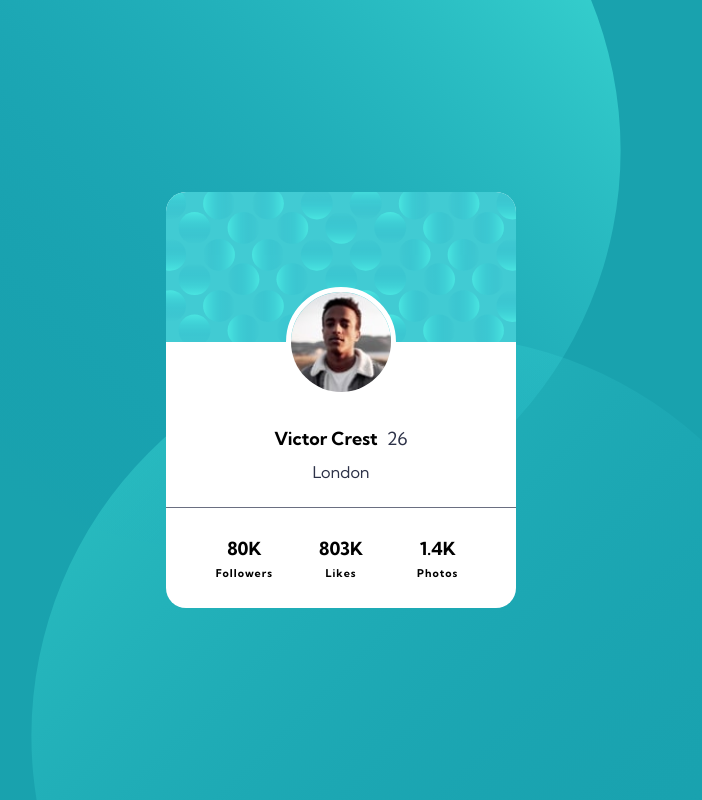
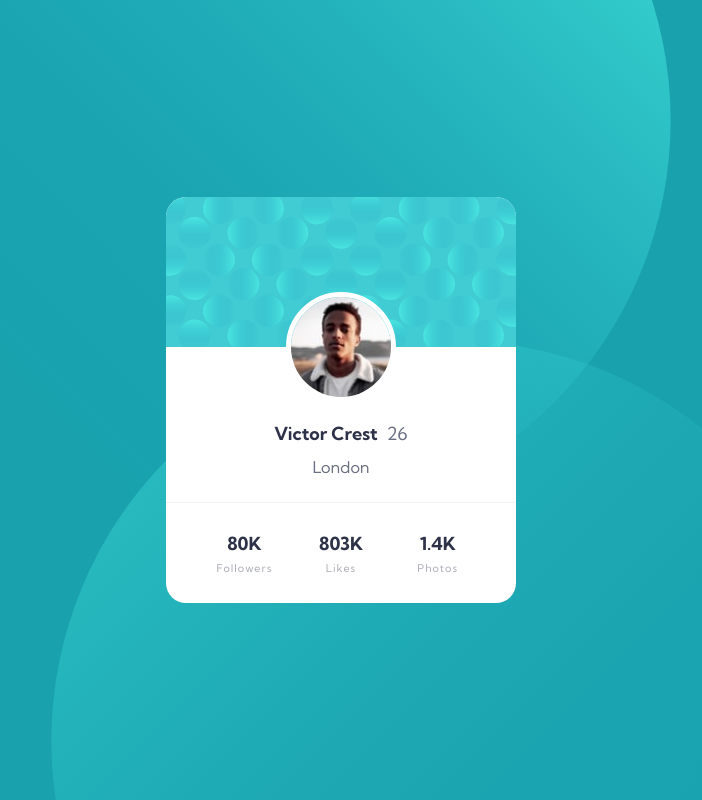
Before and after one commit to Zola987/Card, a website: page index.html in a window 1280 px wide. Shown: the whole page, without its empty margins (299-1001 px from the left). Drawn offline with Linux system fonts and the light colour scheme.

Commit message:
Added fix index.html scss and configure file

```diff
--- a/dist/index.html
+++ b/index.html
@@ -4,7 +4,7 @@
     <meta charset="UTF-8" />
     <meta http-equiv="X-UA-Compatible" content="IE=edge" />
     <meta name="viewport" content="width=device-width, initial-scale=1.0" />
-    <link rel="stylesheet" href="css/main.css" />
+    <link s rel="stylesheet" href="dist/css/main.css" />
     <link rel="icon" href="favicon.ico" type="image/x-icon" />
     <title>Card</title>
   </head>
@@ -12,43 +12,51 @@
     <main>
       <section class="center">
         <!-- Circles-->
-        <article class="background">
-          <img class="back1" src="images/bg-pattern-top.svg" alt="" />
-          <img class="back2" src="images/bg-pattern-bottom.svg" alt="" />
-        </article>
+        <div class="background">
+          <img
+            class="back1"
+            src="dist/images/bg-pattern-top.svg"
+            alt="picture-top"
+          />
+          <img
+            class="back2"
+            src="dist/images/bg-pattern-bottom.svg"
+            alt="picture-bottom"
+          />
+        </div>
 
         <!-- Card -->
         <article class="card">
           <!-- Card-Head -->
-          <article class="card-head"></article>
+          <div class="card-head"></div>
 
           <!-- Card-Info -->
-          <article class="card-info">
-            <article class="img">
-              <img src="images/image-victor.jpg" alt="" />
-            </article>
+          <div class="card-info">
+            <div class="img">
+              <img src="dist/images/image-victor.jpg" alt="picture-profile" />
+            </div>
             <h2 class="name">
               Victor Crest
               <span class="age">26</span>
             </h2>
-            <article class="city">London</article>
-          </article>
+            <div class="city">London</div>
+          </div>
 
           <!-- Card-Footer -->
-          <article class="card-footer">
-            <article class="item">
+          <div class="card-footer">
+            <div class="item">
               <h4 class="value">80K</h4>
               <h5 class="meta">Followers</h5>
-            </article>
-            <article class="item">
+            </div>
+            <div class="item">
               <h4 class="value">803K</h4>
               <h5 class="meta">Likes</h5>
-            </article>
-            <article class="item">
+            </div>
+            <div class="item">
               <h4 class="value">1.4K</h4>
               <h5 class="meta">Photos</h5>
-            </article>
-          </article>
+            </div>
+          </div>
         </article>
       </section>
     </main>
--- a/scss/main.scss
+++ b/scss/main.scss
@@ -1,21 +1,20 @@
 @import url('https://fonts.googleapis.com/css2?family=Kumbh+Sans:wght@400;700&display=swap');
 
-:root {
-  font-size: 18px;
-  --Dark-cyan: hsl(185, 75%, 39%);
-  --Very-dark-desaturated-blue: hsl(229, 23%, 23%);
-  --Dark-grayish-blue: hsl(227, 10%, 46%);
-}
+$Dark-cyan: hsl(185, 75%, 39%);
+$Very-dark-desaturated-blue: hsl(229, 23%, 23%);
+$Dark-grayish-blue: hsl(227, 10%, 46%);
+$Dark-gray: hsl(0, 0%, 95%);
 
 * {
     margin: 0;
     padding: 0;
     box-sizing: border-box;
+    font-size: 18px;
 }
-
+// #f0f0f0 #f2f2f2`
 body {
     font-family: 'Kumbh Sans', sans-serif;
-  background-color: var(--Dark-cyan);
+    background-color: $Dark-cyan;
 }
 
 .center {
@@ -23,7 +22,7 @@ body {
     justify-content: center;
     align-items: center;
     position: relative;
-  background: var(--Dark-cyan);
+    background: $Dark-cyan;
     height: 100vh;
     overflow: hidden;
 
@@ -34,16 +33,17 @@ body {
     }
 
     .back1 {
-    top: -250px;
-    left: 120px;
+        top: -280px;
+        left: 170px;
     }
 
     .back2 {
-    bottom: -335px;
-    right: 150px;
+        bottom: -340px;
+        right: 130px;
     }
 
     .card {
+        color: $Very-dark-desaturated-blue;
         position: relative;
         width: 350px;
         border-radius: 20px;
@@ -78,29 +78,31 @@ body {
         }
 
         .name {
+            margin-top: -10px;
             font-size: 1rem;
             margin-bottom: 12px;
         }
 
         .age {
+            font-weight: 400;
             margin-left: 5px;
         }
 
         .city {
+            font-weight: 400;
             font-size: 0.9rem;
         }
 
         .age,
         .city,
         .meta {
-      font-weight: 400;
-      color: var(--Very-dark-desaturated-blue);
+            // font-weight: 400;
+            color: $Dark-grayish-blue;
         }
     }
 
     .card-footer {
-    border-top: 1px solid var(--Dark-grayish-blue);
-    /* opacity: 0.6; */
+        border-top: 1px solid $Dark-gray;
         display: flex;
         padding: 0 30px;
 
@@ -115,11 +117,15 @@ body {
 
         .value {
             font-size: 1rem;
+            font-weight: 700;
+            opacity: 1;
             margin-bottom: 6px;
         }
 
         .meta {
+            font-weight: 400;
             font-size: 0.6rem;
+            opacity: 0.4;
             letter-spacing: 1px;
         }
     }
```
Also changed, not shown: dist/css/main.css, package.json (indentation only), 1 other file. Lines whose indentation alone changed are shown as unchanged.
